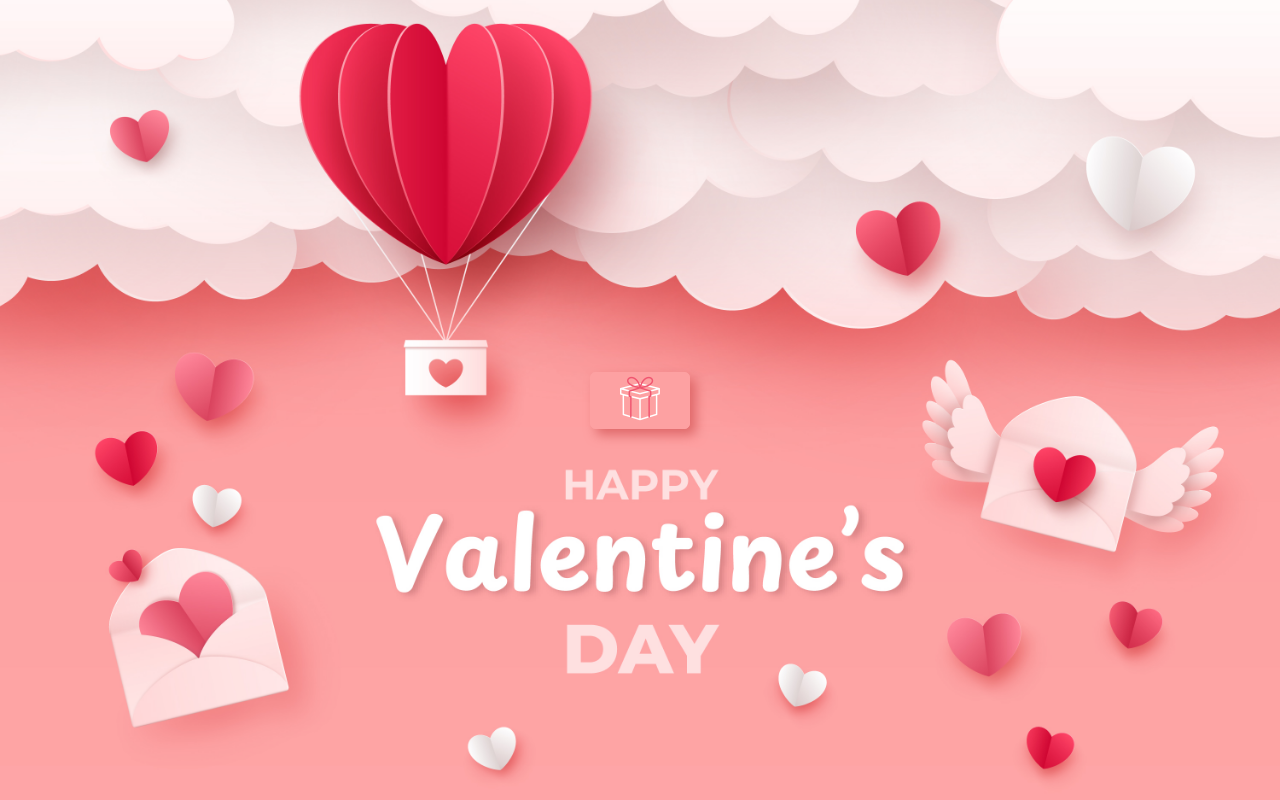
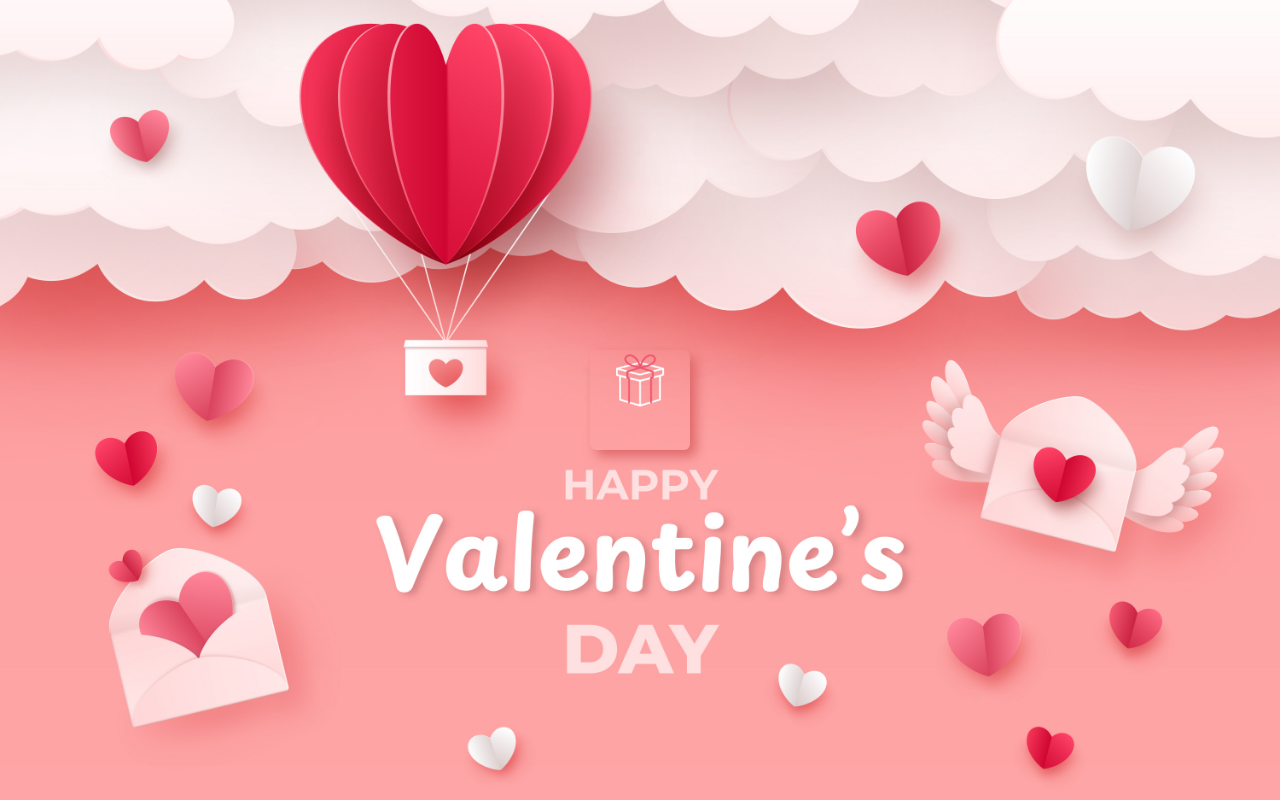
Before and after one commit to NikeshiMayoda8/vl-frontend, a React (Vite) app: page /home in a window 1280 px wide. Built offline with nearby package versions, Linux system fonts and the light colour scheme.

Commit message:
tailwind import issue fixed

```diff
--- a/postcss.config.js
+++ /dev/null
@@ -1,6 +0,0 @@
-export default {
-    plugins: {
-      tailwindcss: {},
-      autoprefixer: {},
-    },
-  };
--- a/src/HeroSection.jsx
+++ b/src/HeroSection.jsx
@@ -16,14 +16,14 @@ export default function HeroSection() {
       className="w-full h-full object-cover absolute inset-0"
       alt="Hero background"
     />
-    <div className="relative z-10 flex  items-center justify-center h-full ">
+    <div className="relative z-10 flex  items-center justify-center h-full">
       <button
         onClick={handleClick}
-        className="bg-[#fda1a2] border border-[#fda1a2] shadow-[6px_6px_12px_#df6869] p-3 rounded-[5px] active:shadow-[inset_4px_4px_12px_#df6869] text-[#f15771] font-bold w-[100px]"
+        class="shadow-[6px_6px_12px_#df6869] p-3 rounded-md  active:shadow-[inset_4px_4px_12px_#df6869] text-[#f15771] font-bold w-[100px] "
       >
         <img
           src="src/assets/images/gift.png"
-          className="animate-bounce w-[50px]"
+          className="animate-bounce p-2"
         />
       </button>
     </div>
--- a/src/Home.jsx
+++ b/src/Home.jsx
@@ -1,5 +1,6 @@
 import React from "react";
 import HeroSection from "./HeroSection";
+
 
 export default function Home() {
   return (
--- a/src/index.css
+++ b/src/index.css
@@ -1,8 +1 @@
-@tailwind base;
-@tailwind components;
-@tailwind utilities;
-
-body {
-    margin: 0;
-    line-height: inherit;
-}
+@import "tailwindcss";
--- a/tailwind.config.js
+++ /dev/null
@@ -1,11 +0,0 @@
-/** @type {import('tailwindcss').Config} */
-module.exports = {
-    content: ['./src/**/*.{js,jsx,ts,tsx}', './public/index.html'],
-    theme: {
-      extend: {
-
-      },
-
-    },
-    plugins: [require('tailwindcss-animate'),],
-  }
```
